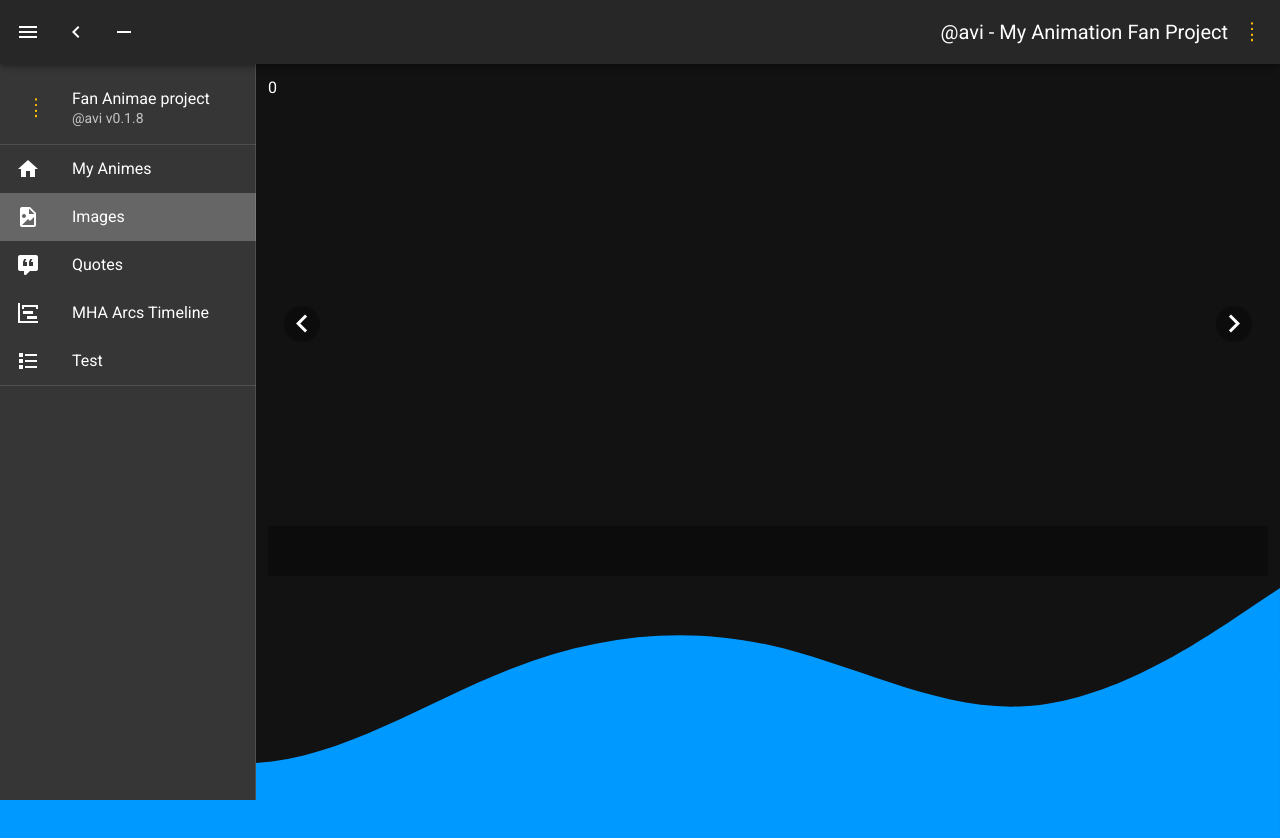
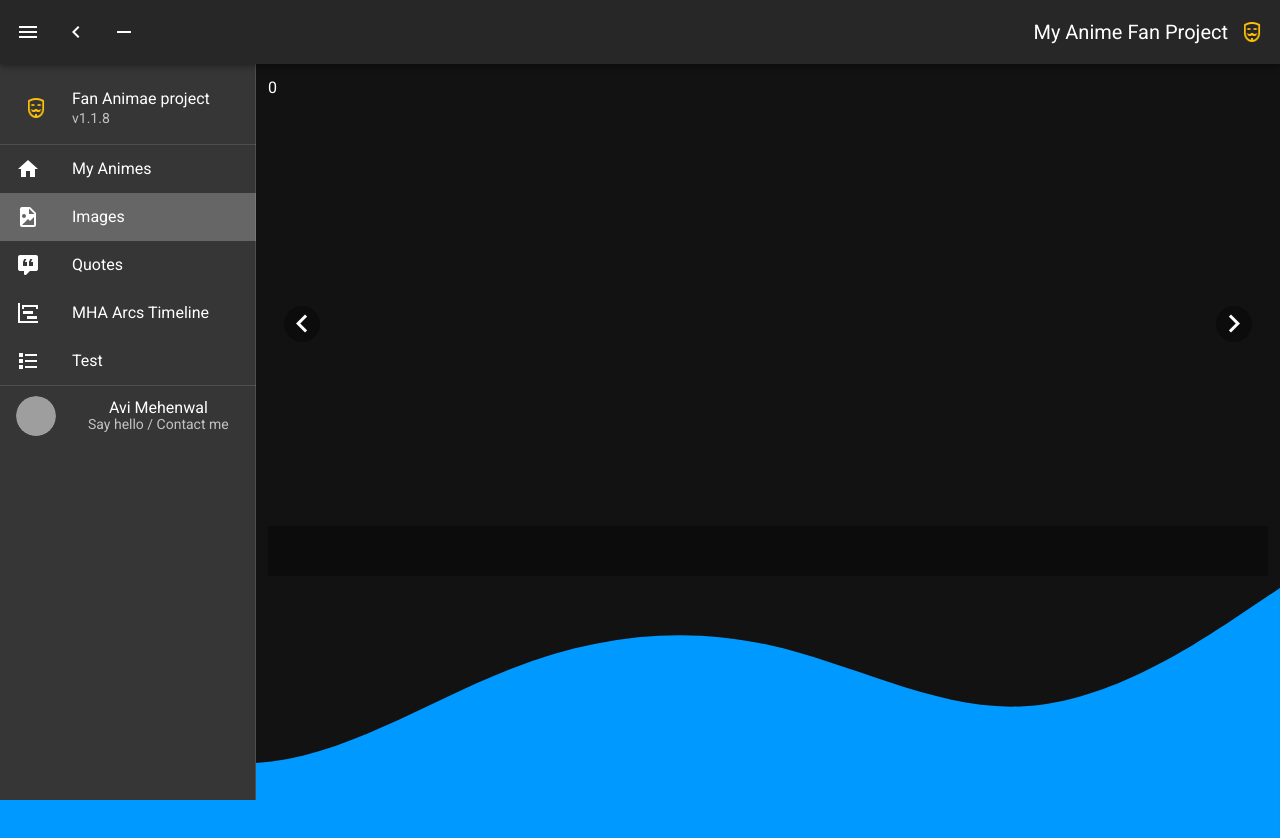
Before and after one commit to avimehenwal/vue-gsheets, a Nuxt app: page /image in a window 1280 px wide. Both pictures are taken after a click on the button 28 px from the left and 32 px from the top of the page. Shown: the top 838 px of the page. Built offline with nearby package versions, Linux system fonts and the light colour scheme; grey boxes are pictures that could not be loaded.

Commit message:
List item open link in new window

```diff
--- a/layouts/default.vue
+++ b/layouts/default.vue
@@ -13,7 +13,7 @@
 
           <v-list-item-content>
             <v-list-item-title>Fan Animae project</v-list-item-title>
-            <v-list-item-subtitle>@avi v0.1.8</v-list-item-subtitle>
+            <v-list-item-subtitle>v1.1.8</v-list-item-subtitle>
           </v-list-item-content>
         </v-list-item>
         <v-divider />
@@ -34,16 +34,21 @@
         </v-list-item>
         <v-divider />
 
-        <v-list-item>
+        <v-list-item target="_blank" href="https://www.linkedin.com/in/avimehenwal/">
+          <v-list-item-avatar>
+            <v-img src="https://raw.githubusercontent.com/avimehenwal/avimehenwal/master/Images/avimehenwal.jpg" />
+          </v-list-item-avatar>
+          <v-list-item-action>
+            <v-list-item-title>Avi Mehenwal</v-list-item-title>
+            <v-list-item-subtitle>Say hello / Contact me</v-list-item-subtitle>
+          </v-list-item-action>
+        </v-list-item>
+        <v-list-item href="https://www.buymeacoffee.com/F1j07cV" target="_blank">
           <v-list-item-content>
-            <a href="https://www.buymeacoffee.com/F1j07cV" target="_default">
-              <v-img
-                alt="Buy Me A Coffee"
-                height="40px"
-                width="180px"
-                src="https://cdn.buymeacoffee.com/buttons/default-white.png"
-              />
-            </a>
+            <v-img
+              alt="Buy Me A Coffee"
+              src="https://cdn.buymeacoffee.com/buttons/default-white.png"
+            />
           </v-list-item-content>
         </v-list-item>
       </v-list>
@@ -142,7 +147,7 @@ export default {
       miniVariant: false,
       right: true,
       rightDrawer: false,
-      title: '@avi - My Animation Fan Project'
+      title: 'My Anime Fan Project'
     }
   }
 }
```
